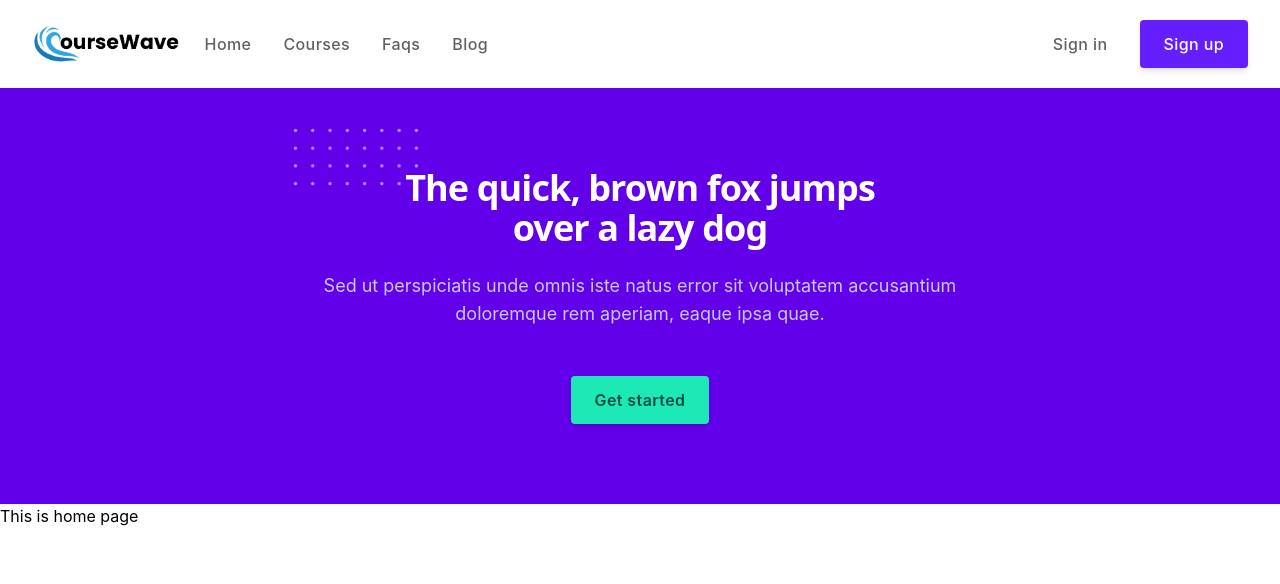
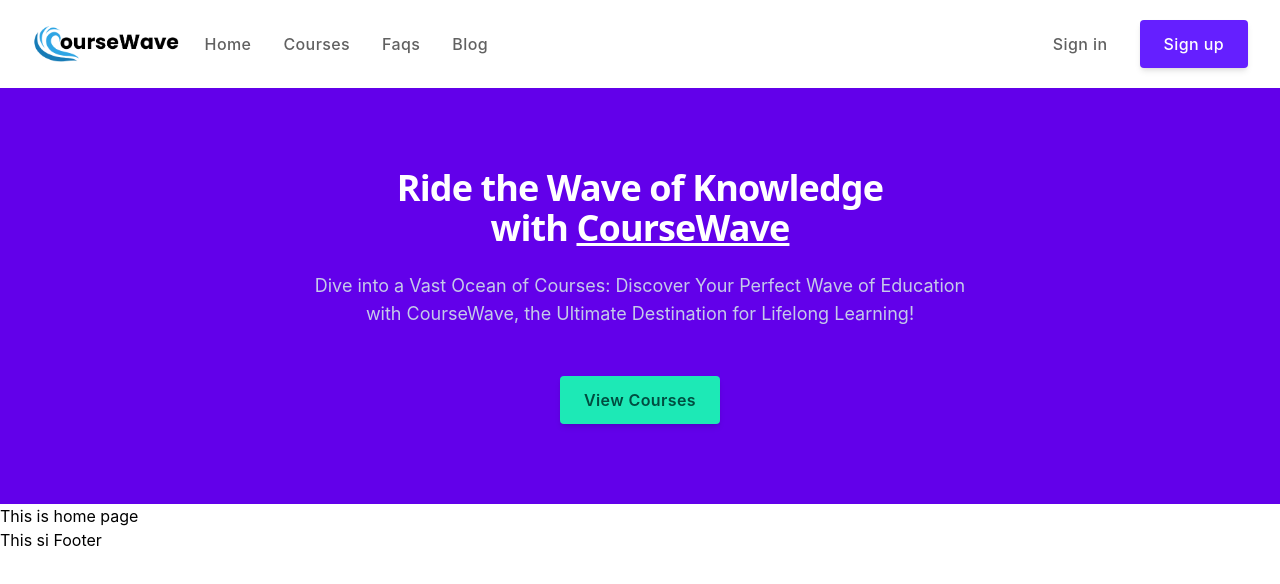
Before and after one commit to SaidulIslam16/course-wave, a React (Create React App) app: page / in a window 1280 px wide. Shown: the top 584 px of the page. Built offline with nearby package versions, Linux system fonts and the light colour scheme.

Commit message:
header added

```diff
--- a/src/layouts/Main.js
+++ b/src/layouts/Main.js
@@ -1,12 +1,14 @@
 import React from 'react';
 import { Outlet } from 'react-router-dom';
 import { Nav } from '../sharedcomponents/Nav/Nav';
+import Footer from '../sharedcomponents/Footer/Footer';
 
 const Main = () => {
     return (
         <div>
             <Nav></Nav>
             <Outlet></Outlet>
+            <Footer></Footer>
         </div>
     );
 };
--- /dev/null
+++ b/src/sharedcomponents/Footer/Footer.js
@@ -0,0 +1,11 @@
+import React from 'react';
+
+const Footer = () => {
+    return (
+        <div>
+            <h1>This si Footer</h1>
+        </div>
+    );
+};
+
+export default Footer;
--- a/src/sharedcomponents/Header/Header.js
+++ b/src/sharedcomponents/Header/Header.js
@@ -1,4 +1,5 @@
 import React from 'react';
+import { Link } from 'react-router-dom';
 
 export const Header = () => {
     return (
@@ -8,45 +9,16 @@ export const Header = () => {
                     <div className="flex flex-col mb-16 sm:text-center sm:mb-0">
                         <div className="max-w-xl mb-10 md:mx-auto sm:text-center lg:max-w-2xl md:mb-12">
                             <h2 className="max-w-lg mb-6 font-sans text-3xl font-bold leading-none tracking-tight text-white sm:text-4xl md:mx-auto">
-                                <span className="relative inline-block">
-                                    <svg
-                                        viewBox="0 0 52 24"
-                                        fill="currentColor"
-                                        className="absolute top-0 left-0 z-0 hidden w-32 -mt-8 -ml-20 text-deep-purple-accent-100 lg:w-32 lg:-ml-28 lg:-mt-10 sm:block"
-                                    >
-                                        <defs>
-                                            <pattern
-                                                id="700c93bf-0068-4e32-aafe-ef5b6a647708"
-                                                x="0"
-                                                y="0"
-                                                width=".135"
-                                                height=".30"
-                                            >
-                                                <circle cx="1" cy="1" r=".7" />
-                                            </pattern>
-                                        </defs>
-                                        <rect
-                                            fill="url(#700c93bf-0068-4e32-aafe-ef5b6a647708)"
-                                            width="52"
-                                            height="24"
-                                        />
-                                    </svg>
-                                    <span className="relative">The</span>
-                                </span>{' '}
-                                quick, brown fox jumps over a lazy dog
+                                Ride the Wave of Knowledge with <span className='underline'>CourseWave</span>
                             </h2>
                             <p className="text-base text-indigo-100 md:text-lg">
-                                Sed ut perspiciatis unde omnis iste natus error sit voluptatem
-                                accusantium doloremque rem aperiam, eaque ipsa quae.
+                                Dive into a Vast Ocean of Courses: Discover Your Perfect Wave of Education with CourseWave, the Ultimate Destination for Lifelong Learning!
                             </p>
                         </div>
                         <div>
-                            <a
-                                href="/"
-                                className="inline-flex items-center justify-center h-12 px-6 font-semibold tracking-wide text-teal-900 transition duration-200 rounded shadow-md hover:text-deep-purple-900 bg-teal-accent-400 hover:bg-deep-purple-accent-100 focus:shadow-outline focus:outline-none"
-                            >
-                                Get started
-                            </a>
+                            <Link to='/courses' className="inline-flex items-center justify-center h-12 px-6 font-semibold tracking-wide text-teal-900 transition duration-200 rounded shadow-md hover:text-deep-purple-900 bg-teal-accent-400 hover:bg-deep-purple-accent-100 focus:shadow-outline focus:outline-none">
+                                View Courses
+                            </Link>
                         </div>
                     </div>
                 </div>
```
